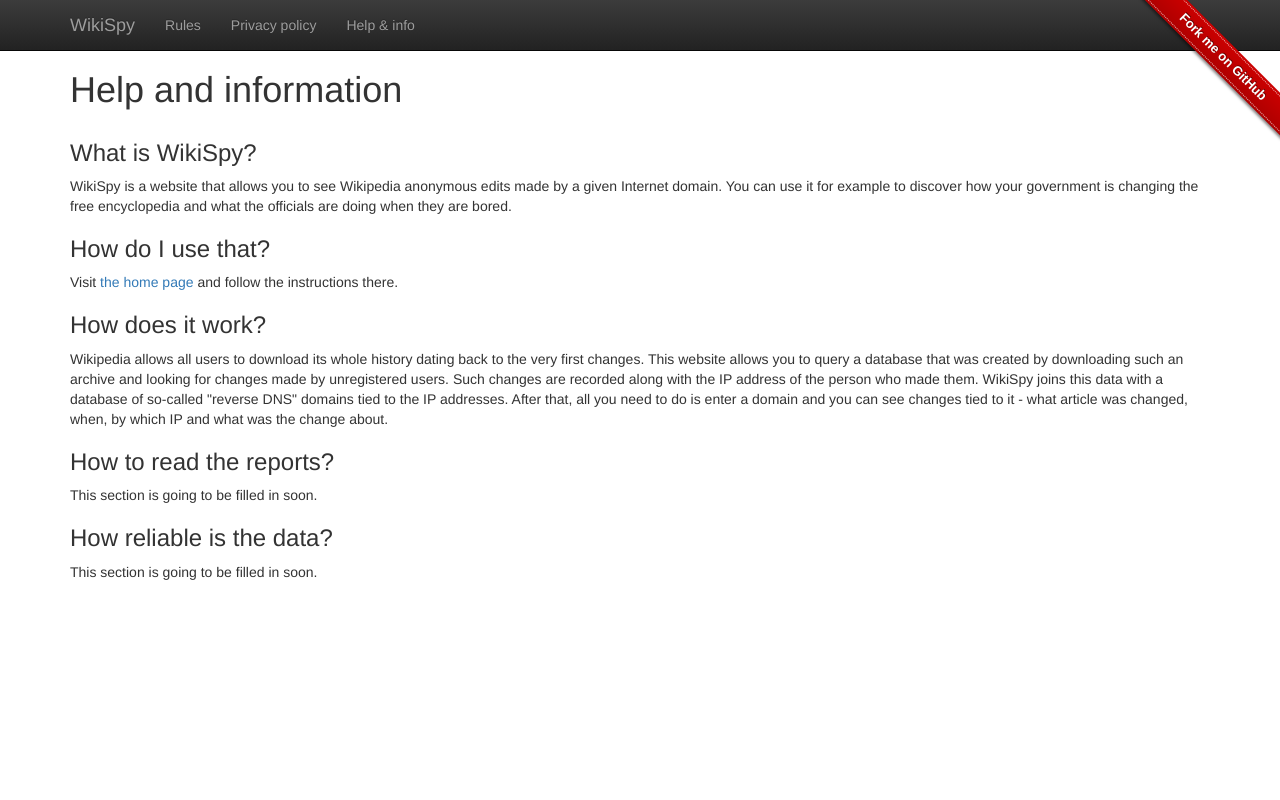
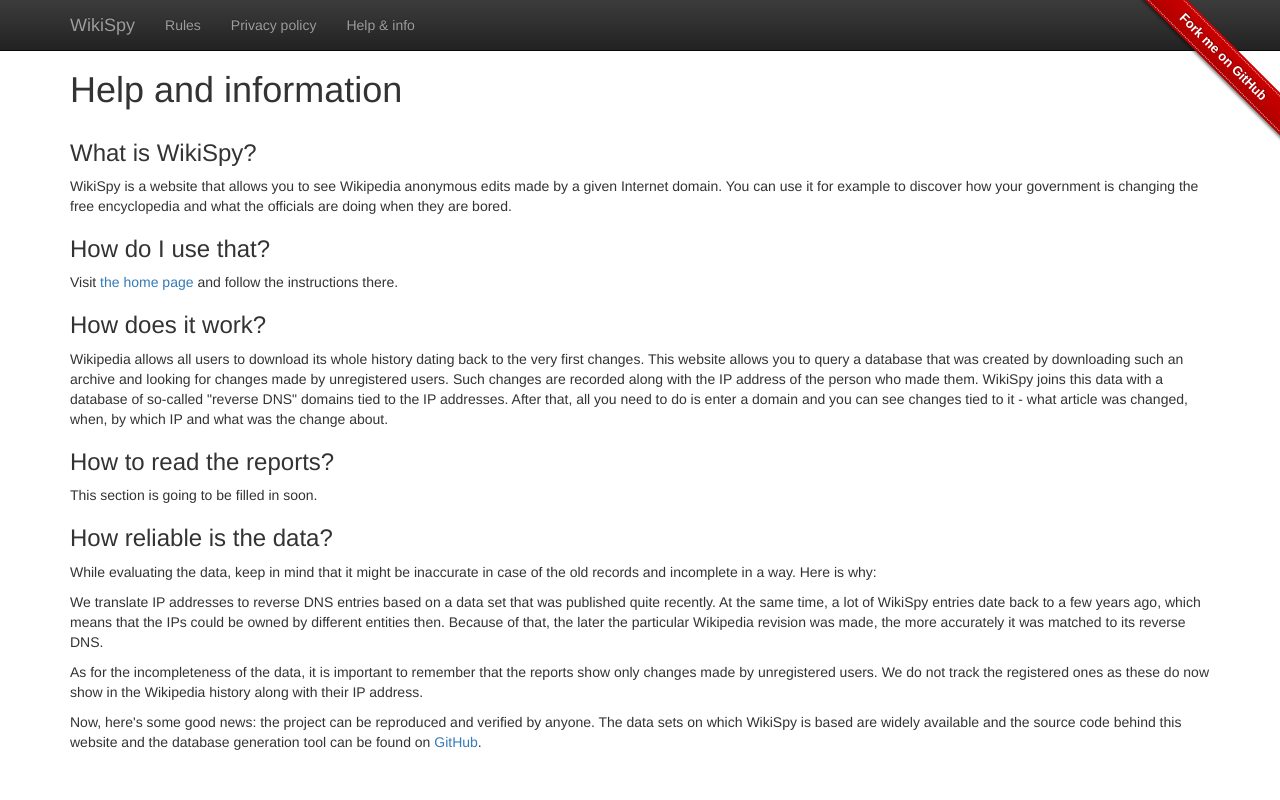
Before and after one commit to d33tah/wikispy, a Django app: template wikispy/templates/info.html in a window 1280 px wide. Run offline with Django 3.2, Linux system fonts and the light colour scheme; the template is opened without the code that fills it, so the values that code supplies are empty; some libraries are stand-ins or nearby versions.

Commit message:
Actually add some "more information".

```diff
--- a/wikispy/templates/info.html
+++ b/wikispy/templates/info.html
@@ -34,7 +34,24 @@ This section is going to be filled in soon.
 
 <h3>{% trans "How reliable is the data?" %}</h3>
 {% blocktrans %}
-This section is going to be filled in soon.
+<p>While evaluating the data, keep in mind that it might be inaccurate in case
+of the old records and incomplete in a way. Here is why:</p>
+
+<p>We translate IP addresses to reverse DNS entries based on a data set that
+was published quite recently. At the same time, a lot of WikiSpy entries date
+back to a few years ago, which means that the IPs could be owned by different
+entities then. Because of that, the later the particular Wikipedia revision
+was made, the more accurately it was matched to its reverse DNS.</p>
+
+<p>As for the incompleteness of the data, it is important to remember that
+the reports show only changes made by unregistered users. We do not track
+the registered ones as these do now show in the Wikipedia history along with
+their IP address.</p>
+
+<p>Now, here's some good news: the project can be reproduced and verified by
+anyone. The data sets on which WikiSpy is based are widely available and the
+source code behind this website and the database generation tool can be found on
+<a href="https://github.com/d33tah/wikispy">GitHub</a>.</p>
 {% endblocktrans %}
 
 {% endblock %}
```
Also changed, not shown: locale/pl/LC_MESSAGES/django.po.
